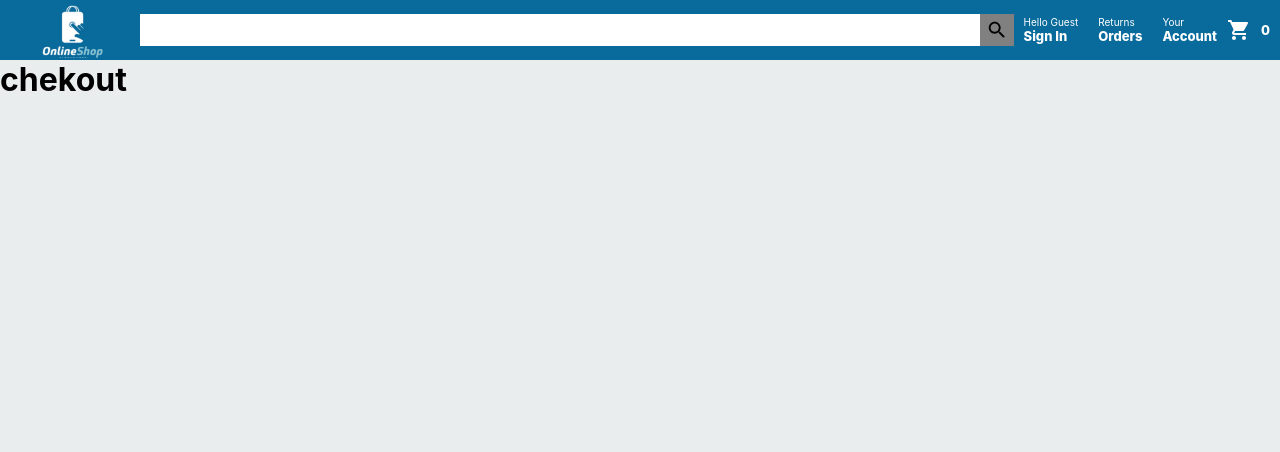
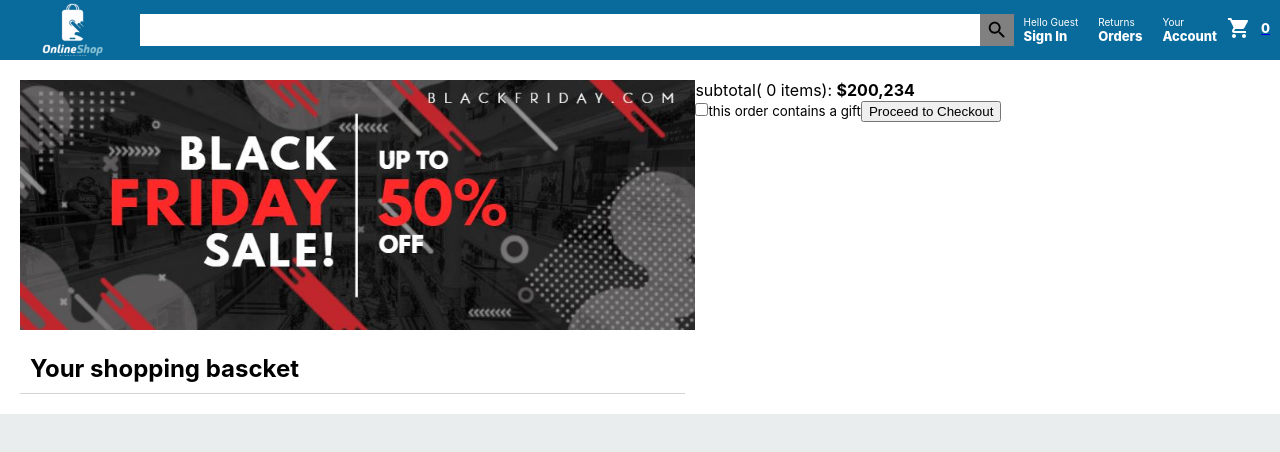
Before and after one commit to anismansour/store, a React (Create React App) app: page /checkout in a window 1280 px wide. Shown: the top 452 px of the page. Built offline with nearby package versions, Linux system fonts and the light colour scheme.

Commit message:
added currencyFormat

```diff
--- a/package.json
+++ b/package.json
@@ -9,6 +9,7 @@
     "@testing-library/react": "^11.1.0",
     "@testing-library/user-event": "^12.1.10",
     "react": "^17.0.1",
+    "react-currency-format": "^1.0.0",
     "react-dom": "^17.0.1",
     "react-router-dom": "^5.2.0",
     "react-scripts": "4.0.0",
--- a/src/App.js
+++ b/src/App.js
@@ -9,14 +9,13 @@
   return (
     <Router>
       <div className="app">
+        <Header />
         <Switch>
           <Route path="/checkout">
-            <Header />
             <Checkout />
           </Route>
 
           <Route path="/">
-            <Header />
             <Home />
           </Route>
         </Switch>
--- a/src/components/Checkout.js
+++ b/src/components/Checkout.js
@@ -1,10 +1,20 @@
 import React from 'react';
 import './style/Checkout.css';
+import ads from '../Images/checkout__banner.jpg';
+import Subtotal from './Subtotal';
 
 function Checkout() {
   return (
-    <div>
-      <h1>chekout</h1>
+    <div className="checkout">
+      <div className="checkout__left">
+        <img className="checkout__ad" src={ads} alt="advertisement" />
+        <div>
+          <h2 className="checkout__title">Your shopping bascket</h2>
+        </div>
+      </div>
+      <div className="checkout__right">
+        <Subtotal />
+      </div>
     </div>
   );
 }
--- a/src/components/Header.js
+++ b/src/components/Header.js
@@ -4,10 +4,13 @@
 import logo from '../Images/online-logo.png';
 import SearchIcon from '@material-ui/icons/Search';
 import ShoppingCartIcon from '@material-ui/icons/ShoppingCart';
+import { Link } from 'react-router-dom';
 function Header() {
   return (
     <div className="header">
-      <img className="header_logo" src={logo} alt="logo" />
+      <Link to="/">
+        <img className="header_logo" src={logo} alt="logo" />
+      </Link>
       <div className="header_search">
         <input className="header_searchInput" type="text" />
         <SearchIcon className="header_searchIcon" />
@@ -25,10 +28,12 @@
           <span className="header_option_LineOne"> Your</span>
           <span className="header_option_LineTwo"> Account</span>
         </div>
-        <div className="header_basket">
-          <ShoppingCartIcon />
-          <span className="header_option_LineTwo header_basketCount"> 0</span>
-        </div>
+        <Link to="/checkout">
+          <div className="header_basket">
+            <ShoppingCartIcon />
+            <span className="header_option_LineTwo header_basketCount"> 0</span>
+          </div>
+        </Link>
       </div>
     </div>
   );
--- /dev/null
+++ b/src/components/Subtotal.js
@@ -0,0 +1,32 @@
+import React from 'react';
+import './style/Subtotal.css';
+import CurrencyFormat from 'react-currency-format';
+
+function Subtotal() {
+  let value = 200234;
+  return (
+    <div className="subtotal">
+      <CurrencyFormat
+        renderText={(value) => (
+          <>
+            <p>
+              subtotal( 0 items): <strong>{value}</strong>
+            </p>
+            <small className="subtotal__gift">
+              <input type="checkbox" />
+              this order contains a gift
+            </small>
+          </>
+        )}
+        decimalScale={2}
+        value={value}
+        displayType={'text'}
+        thousandSeparator={true}
+        prefix={'$'}
+      />
+      <button>Proceed to Checkout</button>
+    </div>
+  );
+}
+
+export default Subtotal;
--- a/src/components/style/Checkout.css
+++ b/src/components/style/Checkout.css
@@ -0,0 +1,17 @@
+.checkout {
+  display: flex;
+  padding: 20px;
+  background-color: white;
+  height: max-content;
+}
+
+.checkout__ad {
+  width: 100%;
+  height: 250px;
+  margin-bottom: 10px;
+}
+.checkout__title {
+  margin-right: 10px;
+  padding: 10px;
+  border-bottom: 1px solid lightgray;
+}
```
Also changed, not shown: src/Images/checkout__banner.jpg (added), src/components/style/Subtotal.css (added), 1 other file (tests, documents, lock files or other folders).
